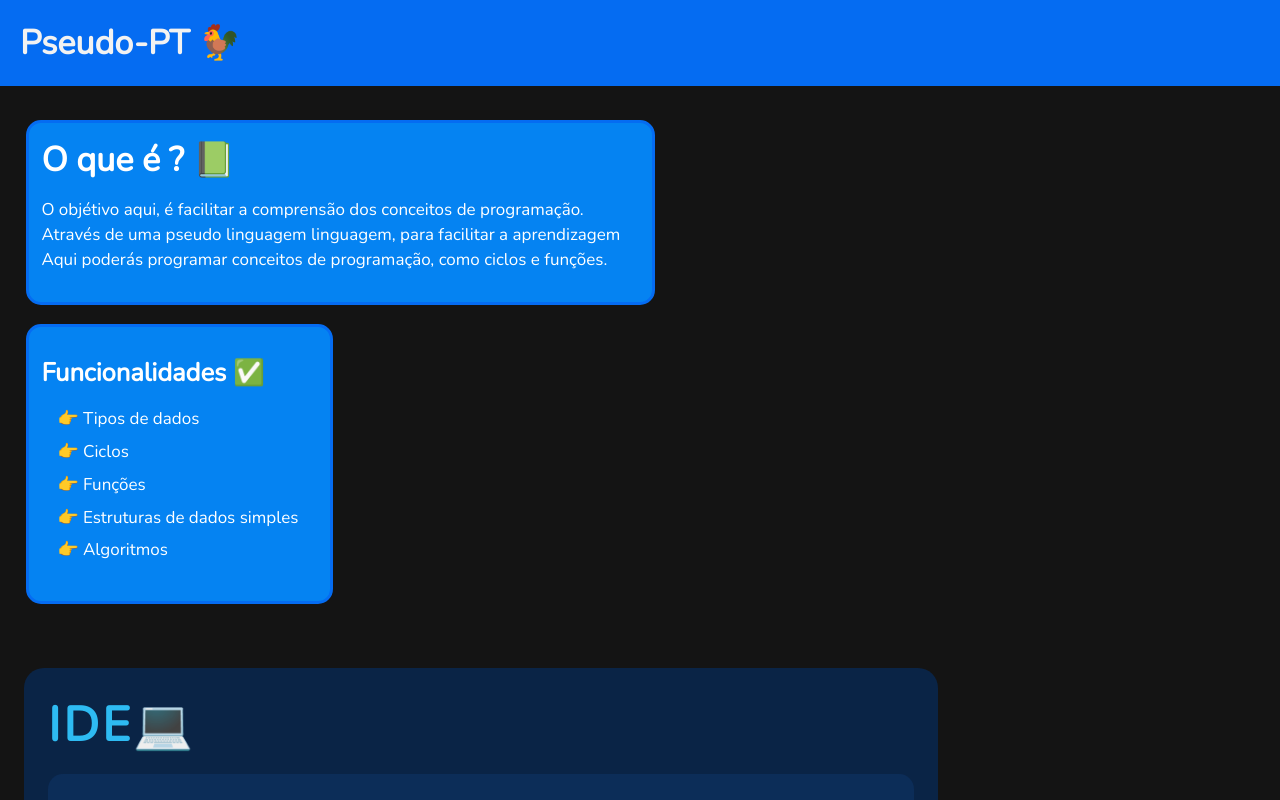
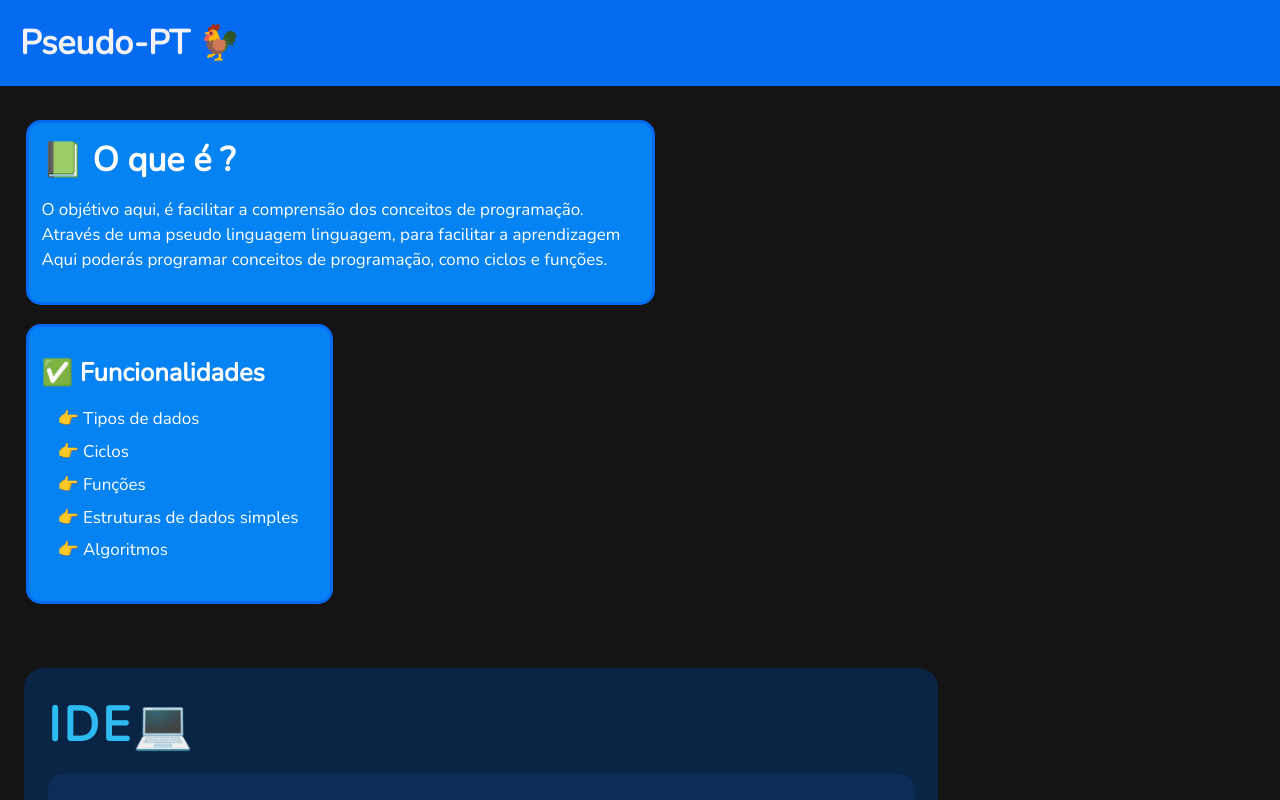
Before and after one commit to TomascpMarques/Pseudo-PT, a plain HTML site: page Public/index.html in a window 1280 px wide. Shown: the top 800 px of the page. Drawn offline with nearby package versions, Linux system fonts and the light colour scheme.

Commit message:
Update index.html

```diff
--- a/Public/index.html
+++ b/Public/index.html
@@ -19,7 +19,7 @@
         </header>
         <main>
             <div class="intro-display">
-                <h1> O que é ? 📗</h1>
+                <h1>📗 O que é ?</h1>
                 <p> O objétivo aqui, é facilitar a comprensão dos conceitos de programação.
                     <br> Através de uma pseudo linguagem linguagem, para facilitar a aprendizagem
                     <br> Aqui poderás programar conceitos de programação, como ciclos e funções.
@@ -27,7 +27,7 @@
                 </p>
             </div>
             <div class="intro-display">
-                <h2>Funcionalidades ✅</h2>
+                <h2>✅ Funcionalidades</h2>
                 <ul class="funcs">
                     <li> 👉 Tipos de dados</li>
                     <li> 👉 Ciclos</li>
```
